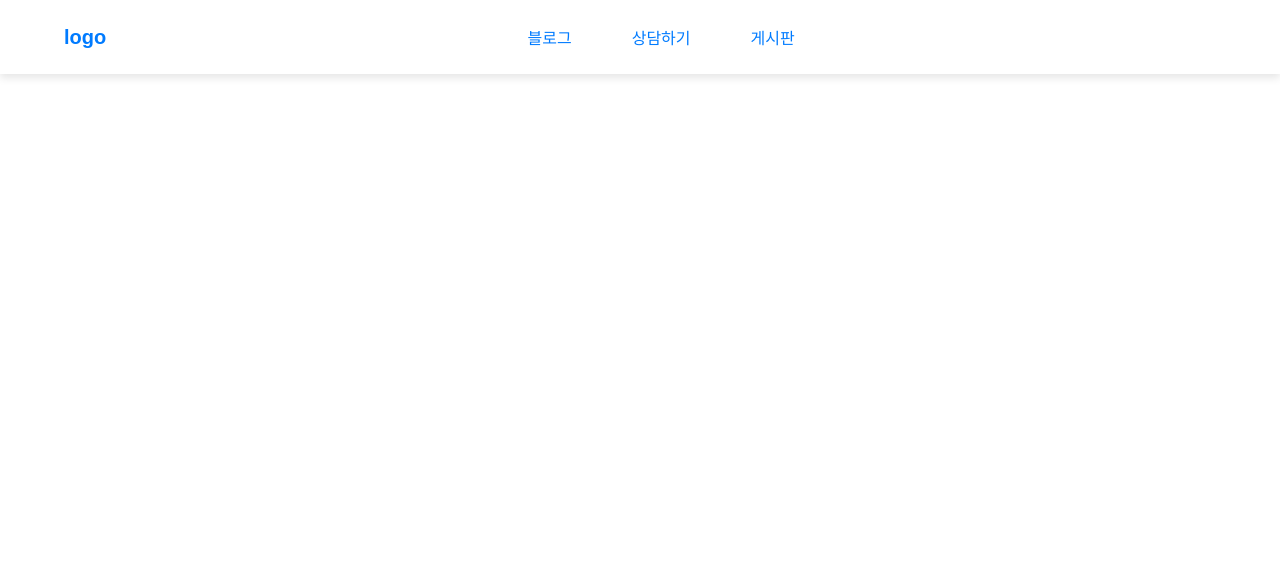
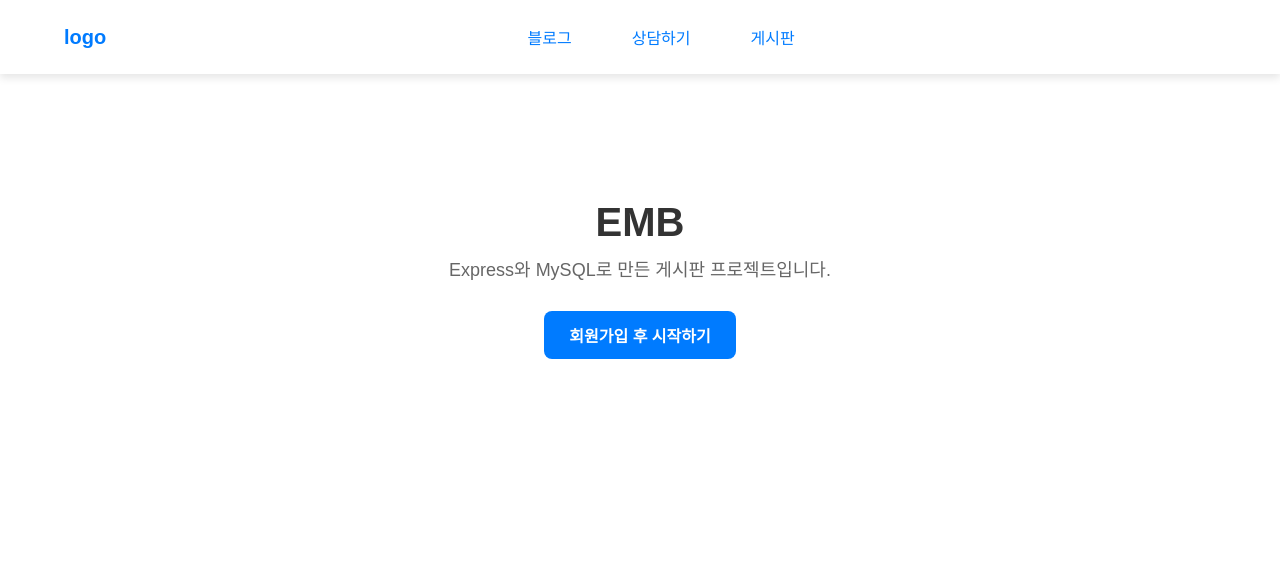
Before and after one commit to Beda28/Express_board, a plain HTML site: page src/public/index.html in a window 1280 px wide. Drawn offline with Linux system fonts and the light colour scheme; no server answers.

Commit message:
index 추가

```diff
--- /dev/null
+++ b/src/public/css/index.css
@@ -0,0 +1,31 @@
+main {
+    padding: 200px 5%;
+    text-align: center;
+}
+
+.intro h1 {
+    font-size: 40px;
+    color: #333;
+    margin-bottom: 10px;
+}
+
+.intro p {
+    font-size: 18px;
+    color: #666;
+    margin-bottom: 30px;
+}
+
+.cta a {
+    display: inline-block;
+    padding: 12px 25px;
+    background-color: #007BFF;
+    color: white;
+    border-radius: 8px;
+    text-decoration: none;
+    font-weight: bold;
+    transition: background-color 0.3s;
+}
+
+.cta a:hover {
+    background-color: #0056b3;
+}
--- a/src/public/index.html
+++ b/src/public/index.html
@@ -5,6 +5,7 @@
     <meta name="viewport" content="width=device-width, initial-scale=1.0" />
     <title>Beda</title>
     <link rel="stylesheet" href="/css/header.css" />
+    <link rel="stylesheet" href="/css/index.css" />
   </head>
   <body>
     <header>
@@ -16,6 +17,15 @@
       </div>
       <div class="login"></div>
     </header>
+
+    <main>
+      <section class="intro">
+        <h1>EMB</h1>
+        <p>Express와 MySQL로 만든 게시판 프로젝트입니다.</p>
+        <div class="cta" id="cta-box"></div>
+      </section>
+    </main>
+
     <script type="module" src="/js/index.js"></script>
     <script type="module" src="/js/header.js"></script>
   </body>
--- a/src/public/js/index.js
+++ b/src/public/js/index.js
@@ -0,0 +1,28 @@
+import loc from "./config.js";
+
+window.addEventListener("DOMContentLoaded", () => {
+  fetch(`http://${loc.ptr}:3000/checklogin`, {
+    method: "GET",
+    headers: {
+      "Content-Type": "application/json",
+    },
+  })
+    .then((res) => {
+      if (res.status === 201) return res.json();
+      else return Promise.reject("not logged in");
+    })
+    .then((user) => {
+      const box = document.getElementById("cta-box");
+      const link = document.createElement("a");
+      link.href = "/board.html";
+      link.textContent = "게시판 바로가기";
+      box.appendChild(link);
+    })
+    .catch(() => {
+      const box = document.getElementById("cta-box");
+      const link = document.createElement("a");
+      link.href = "/register.html";
+      link.textContent = "회원가입 후 시작하기";
+      box.appendChild(link);
+    });
+});
```
